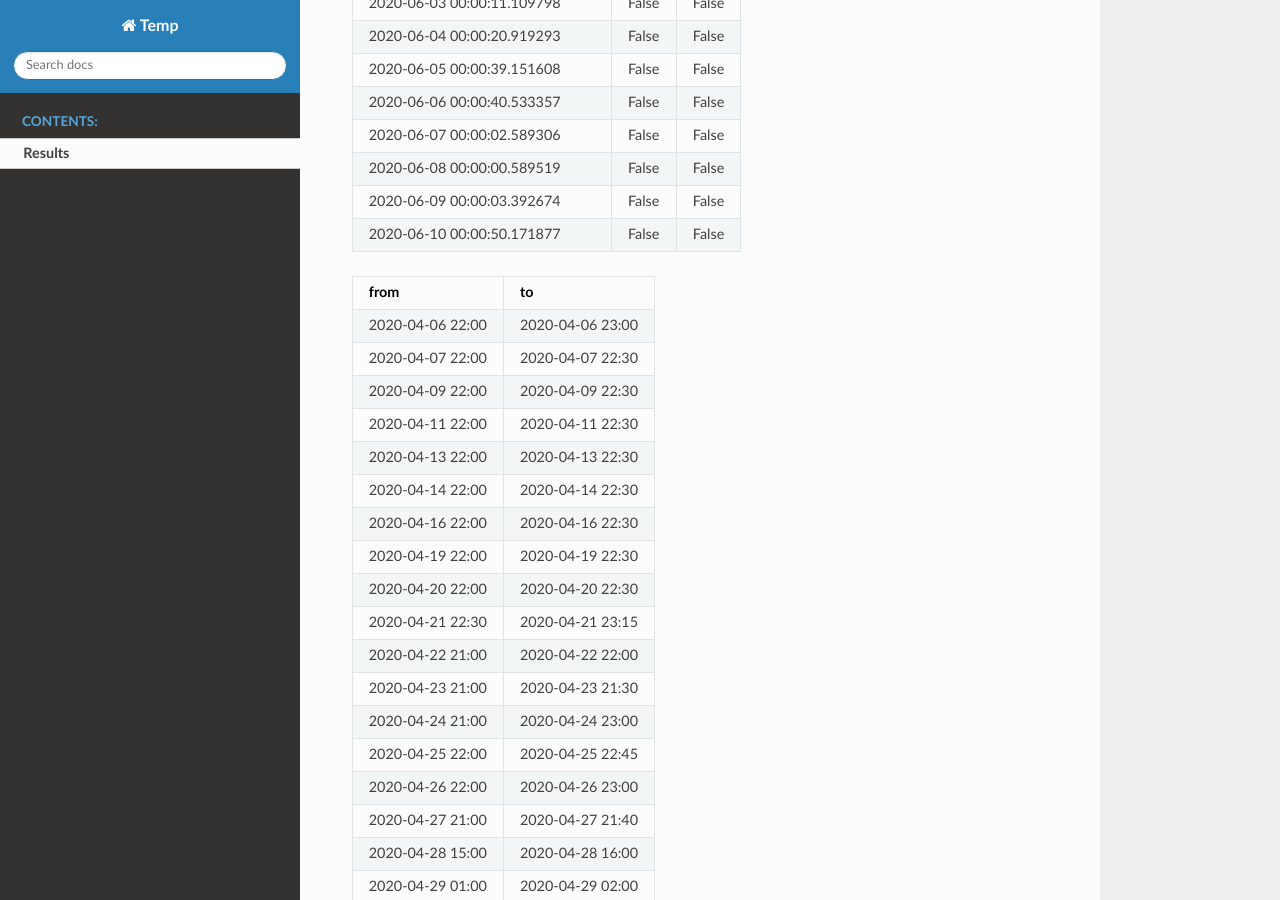
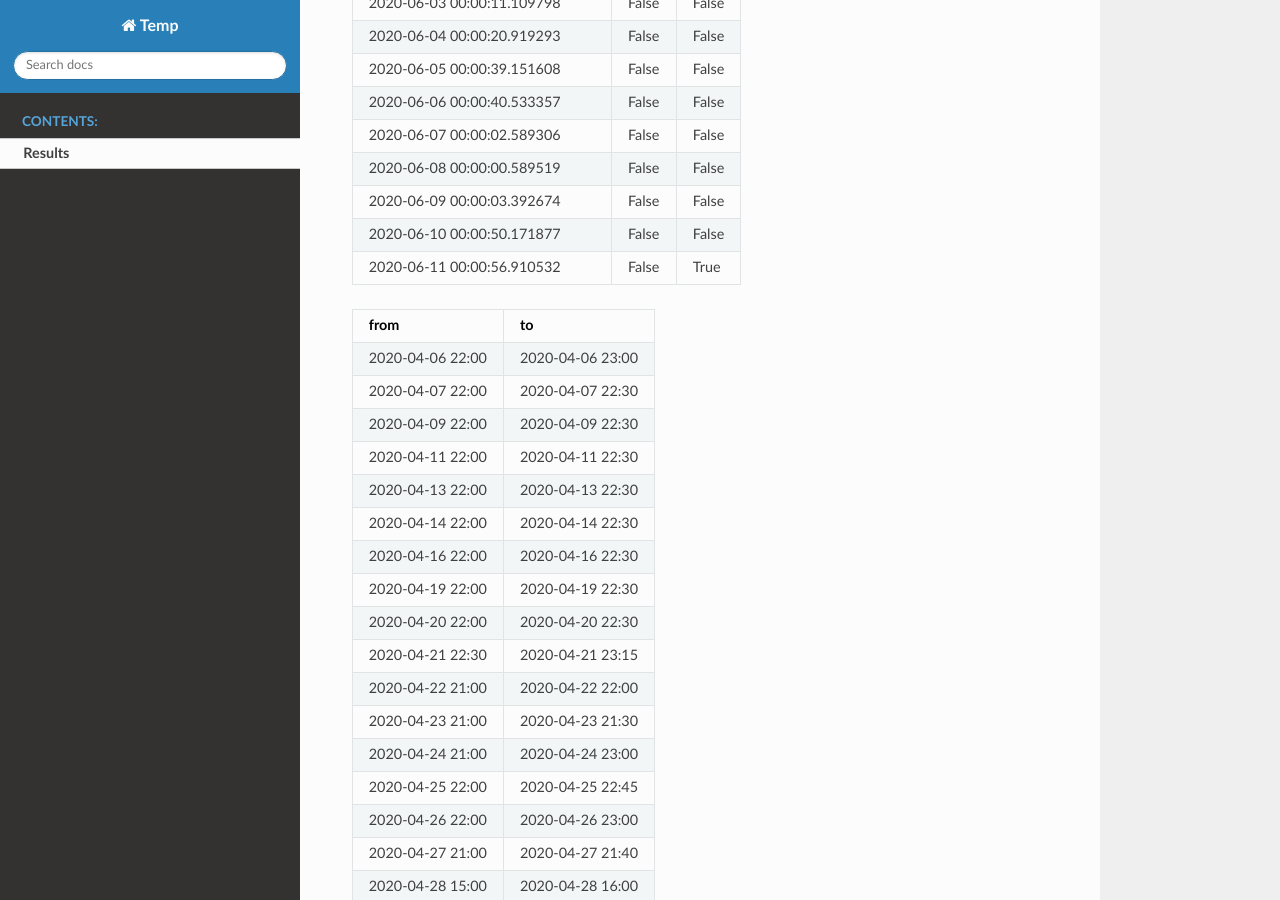
Before and after one commit to shlomow/queries-results, a Sphinx documentation site: the page built from source/results.rst, in a window 1280 px wide and 900 px high, scrolled down 2069 px. Built offline with Sphinx 7.4.7 and the Read the Docs theme 2.0.0, drawn with Linux system fonts in a browser that asks for light colours.

Commit message:
update results

```diff
--- a/source/results.rst
+++ b/source/results.rst
@@ -71,6 +71,7 @@ third experiment: 2.06.2020
    2020-06-08 00:00:00.589519, False, False
    2020-06-09 00:00:03.392674, False, False
    2020-06-10 00:00:50.171877, False, False
+   2020-06-11 00:00:56.910532, False, True
 
 .. csv-table::
    :header: "from", "to"
```
Also changed, not shown: results.json (+1 -1 lines).
